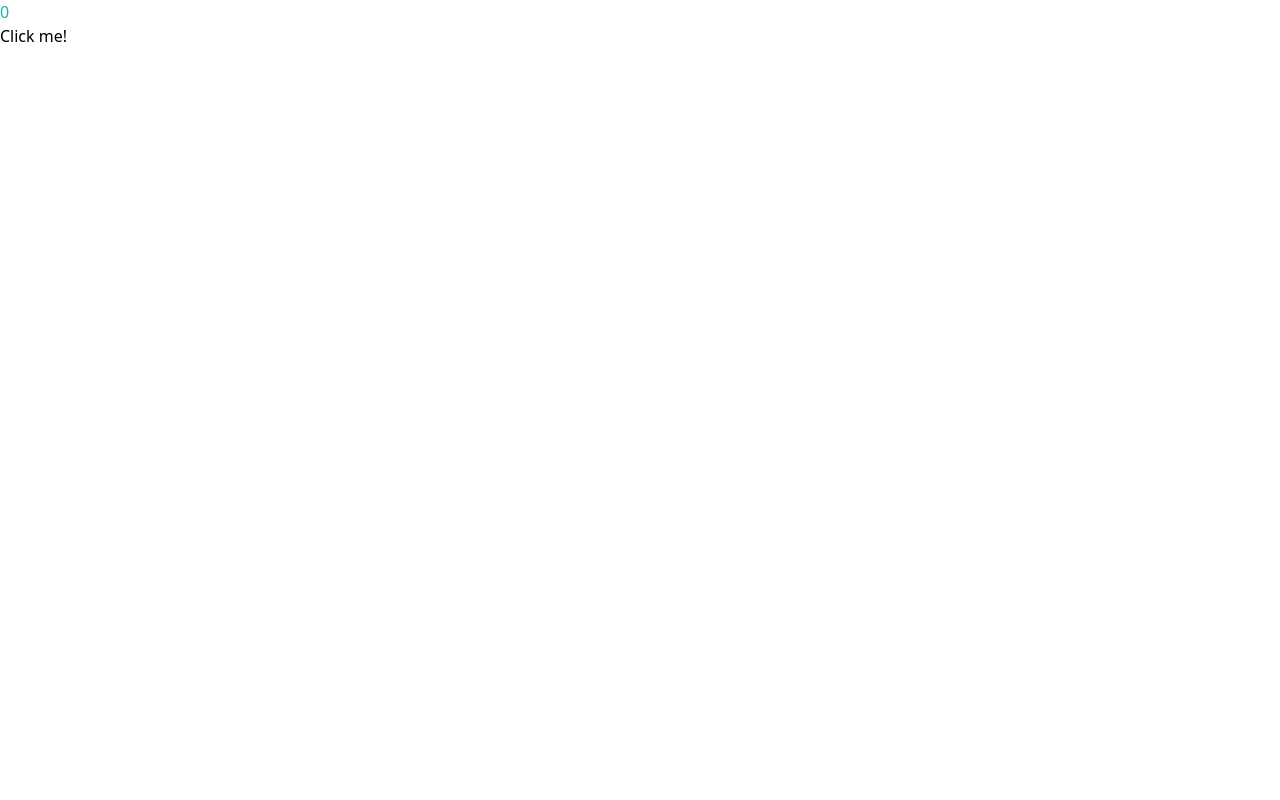
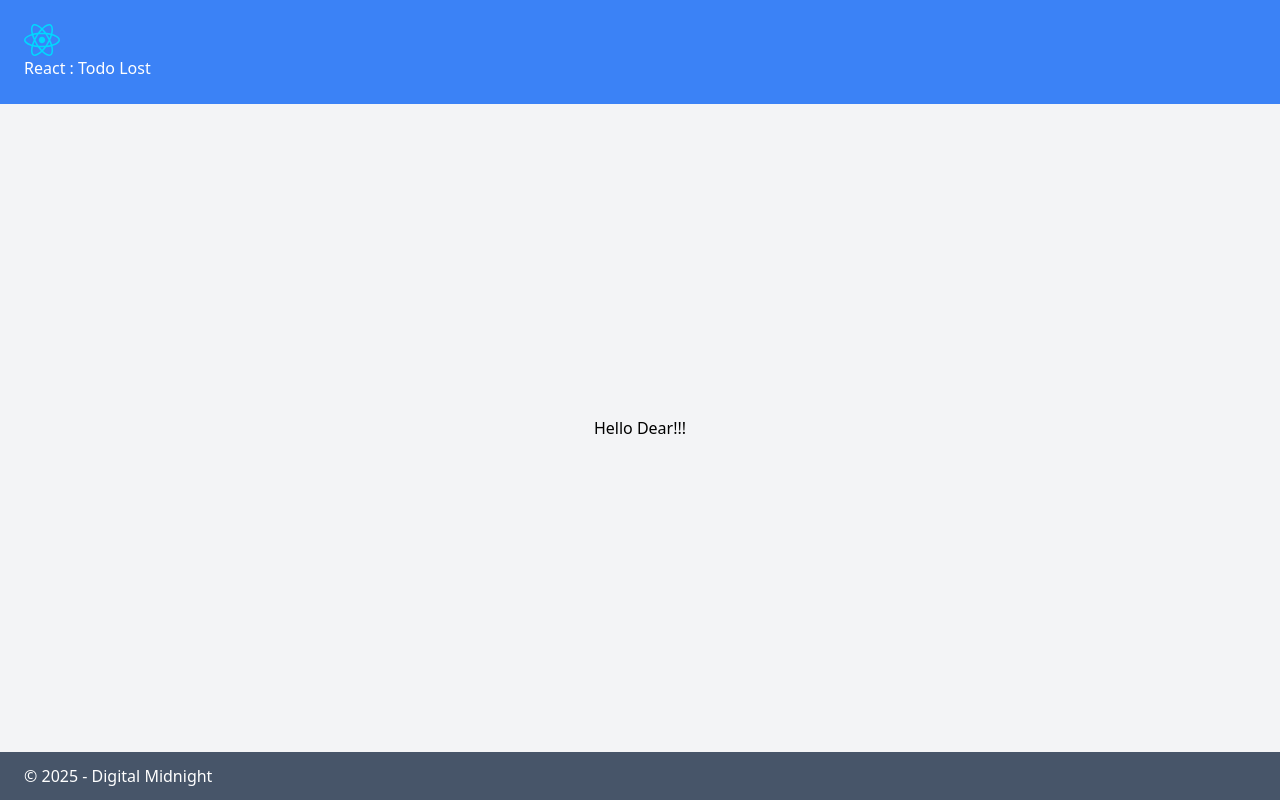
Before and after one commit to ParindaDear/React-PlayGround, a React (Vite) app: page / in a window 1280 px wide. Built offline with nearby package versions, Linux system fonts and the light colour scheme.

Commit message:
lesson : Initialize basic layout structure header, main, footer (Single page)

```diff
--- a/src/App.jsx
+++ b/src/App.jsx
@@ -1,20 +1,14 @@
-import { useState } from "react";
 import NavBar from "./components/NavBar";
+import Footer from "./components/Footer";
 
 const App = () => {
-
-  //เพื่อให้เวลาคลิกปุ่มเเล้วเลขขึ้นตามจอด้วย เพราะถ้าไม่มีอันนี้เลขที่จอมันจะไม่ขึ้น เราต้องไป inspect ดูที่ console เอง(เเต่จริงๆแล้วมันเพิ่มเวลาเราคลิก) (ขั้นตอน 2 เขียนนี่)
-  const [ number, setNumber ] = useState(0)
-
-  function increment (){ //(ขั้นตอน 3 เขียนนี่)
-    setNumber(number+1);
-  }
-
-  //คือทุกครั้งที่มีกาารคลิกปุ่จะมีการเพิ่มค่า number (ขั้นตอน 1 เขียนนี่)
-  return <div>
-    <h1>{number}</h1>
-    <button onClick={increment} type="button">Click me!</button>
-  </div>
+  return (
+  <>
+    <NavBar/>
+    <main>Hello Dear!!!</main>
+    <Footer/>
+  </>
+  )
 };
 
 export default App;
--- /dev/null
+++ b/src/components/Footer.jsx
@@ -0,0 +1,9 @@
+import React from 'react'
+
+const Footer = () => {
+  return (
+    <footer>&#169; { `${new Date().getFullYear()} - Digital Midnight`}</footer>
+  );
+};
+
+export default Footer
--- a/src/components/NavBar.jsx
+++ b/src/components/NavBar.jsx
@@ -1,5 +1,12 @@
+import reactLogo from "../assets/react.svg"
+
 function NavBar() {
-    return <h1>NavBar</h1>;
+    return <header>
+        <div className="flex mr-auto gap-x-2 font-semibold text-2xl">
+            <img src={reactLogo} alt="React Logo" />
+            React : Todo Lost
+        </div>
+    </header>
 }
 
 export default NavBar;
--- a/src/index.css
+++ b/src/index.css
@@ -2,6 +2,22 @@
 @tailwind components;
 @tailwind utilities;
 
-h1 {
-    @apply text-teal-500;
+#root {
+    @apply flex flex-col min-h-screen
 }
+
+header {
+    @apply flex px-4 md:px-6 py-6 bg-blue-500 text-white items-center;
+}
+
+body {
+    @apply bg-gray-100 antialiased;
+}
+
+main {
+    @apply flex flex-col flex-1 justify-center place-items-center
+}
+
+footer {
+    @apply  px-4 md:px-6 py-3 bg-slate-600 text-white;
+}
```
Also changed, not shown: index.html (+0 -7 lines).
